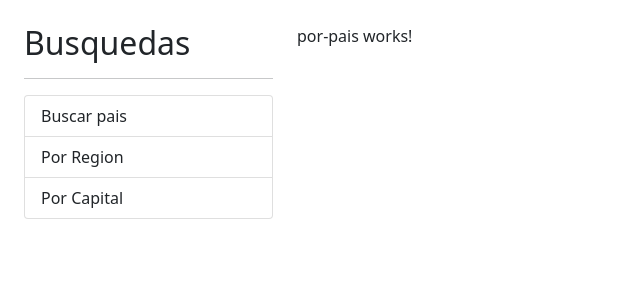
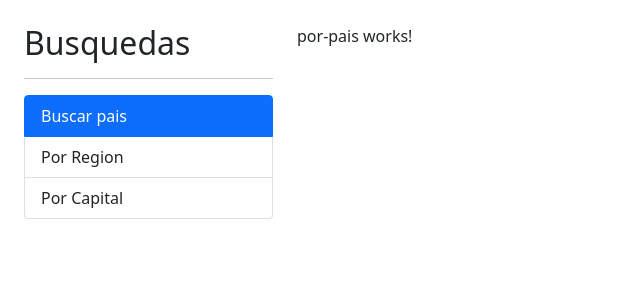
Before and after one commit to honor29m/Curso_Angular, an Angular app in the folder 03-paisesApp/: page / in a window 1280 px wide. Shown: the top 300 px of the page, without its empty margins (0-640 px from the left). Built offline with nearby package versions, Linux system fonts and the light colour scheme.

Commit message:
RouterLink

```diff
--- a/03-paisesApp/src/app/app.component.html
+++ b/03-paisesApp/src/app/app.component.html
@@ -3,9 +3,24 @@
         <h2>Busquedas</h2>
         <hr>
         <ul class="list-group">
-            <li class="list-group-item">Buscar pais</li>
-            <li class="list-group-item">Por Region</li>
-            <li class="list-group-item">Por Capital</li>
+            <li routerLink=""
+                routerLinkActive="active"
+                [routerLinkActiveOptions]="{ exact: true }"
+                class="list-group-item">
+                Buscar pais
+            </li>
+            <li
+                routerLink="region"
+                routerLinkActive="active"
+                class="list-group-item">
+                Por Region
+            </li>
+            <li
+                routerLink="capital"
+                routerLinkActive="active"
+                class="list-group-item">
+                Por Capital
+            </li>
         </ul>
     </div>
 
```
